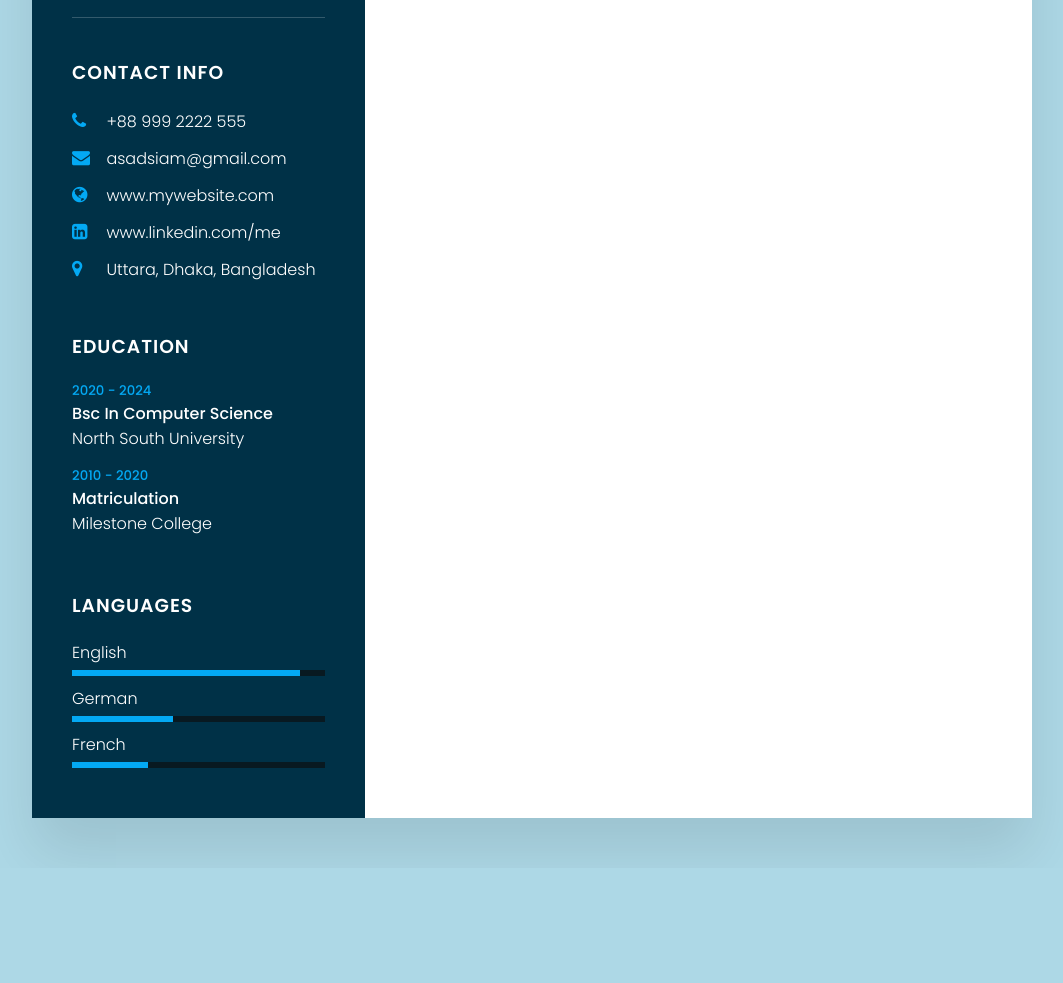
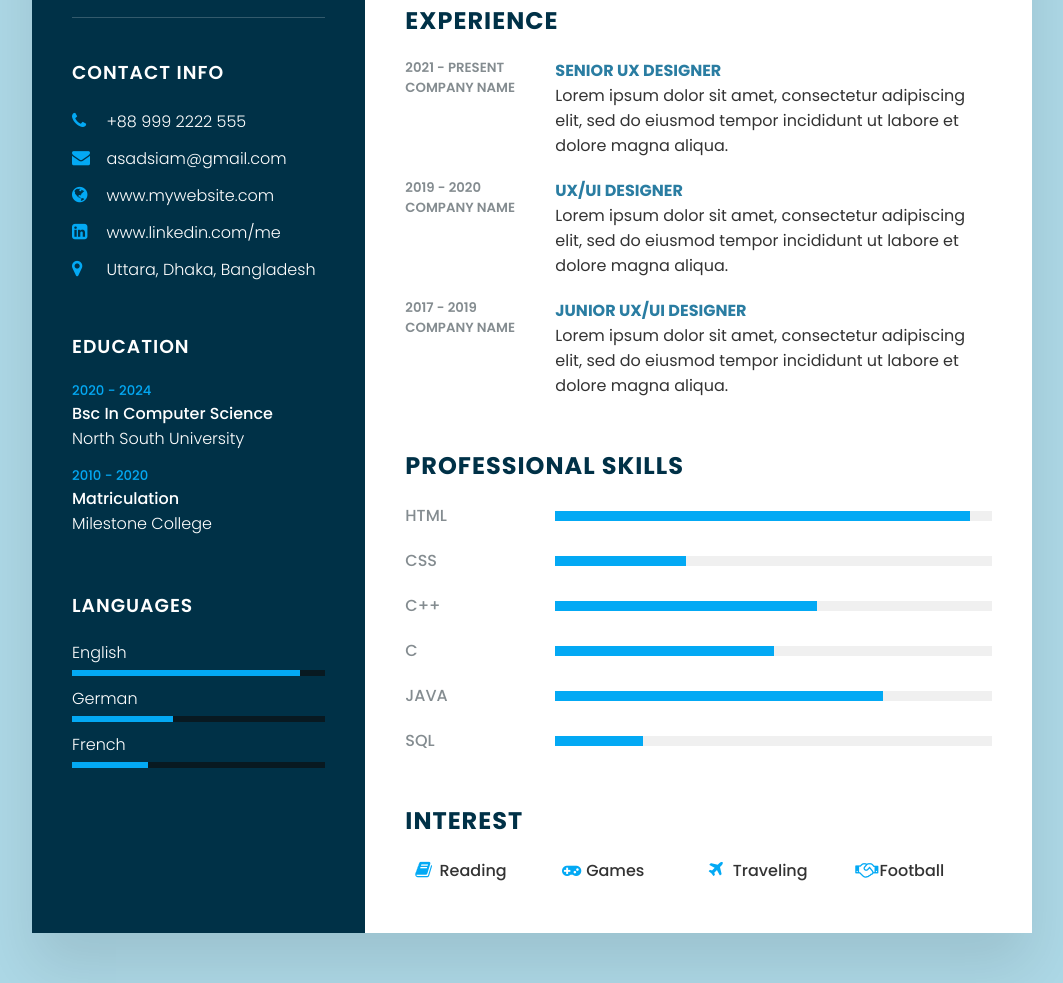
Before and after one commit to siambhuiyan/onlineResponsiveCV, a plain HTML site: page index.html in a window 1280 px wide. Shown: the part 382-1365 px from the top of the page, without its empty margins (108-1171 px from the left). Before the commit the page ends 1250 px from the top, so only its background shows below. Drawn offline with Linux system fonts and the light colour scheme.

Commit message:
right side and the complete website deploy

```diff
--- a/index.html
+++ b/index.html
@@ -101,6 +101,101 @@
                         cillum dolore eu fugiat nulla pariatur. Excepteur sint occaecat cupidatat non
                         proident, sunt in culpa qui officia deserunt mollit anim id est laborum.</p>
                 </div>
+                <div class="about">
+                    <h2 class="title2">Experience</h2>
+                    <div class="box">
+                        <div class="year_company">
+                            <h5>2021 - Present</h5>
+                            <h5>Company Name</h5>
+                        </div>
+                        <div class="text">
+                            <h4>Senior UX Designer</h4>
+                            <p>Lorem ipsum dolor sit amet, consectetur adipiscing elit, sed do eiusmod tempor incididunt ut
+                            labore et dolore magna aliqua.</p>
+                        </div>
+                    </div>
+                    <div class="box">
+                        <div class="year_company">
+                            <h5>2019 - 2020</h5>
+                            <h5>Company Name</h5>
+                        </div>
+                        <div class="text">
+                            <h4>UX/UI Designer</h4>
+                            <p>Lorem ipsum dolor sit amet, consectetur adipiscing elit, sed do eiusmod tempor incididunt ut
+                            labore et dolore magna aliqua.</p>
+                        </div>
+                    </div>
+
+                    <div class="box">
+                        <div class="year_company">
+                            <h5>2017 - 2019</h5>
+                            <h5>Company Name</h5>
+                        </div>
+                        <div class="text">
+                            <h4>Junior UX/UI Designer</h4>
+                            <p>Lorem ipsum dolor sit amet, consectetur adipiscing elit, sed do eiusmod tempor incididunt ut
+                            labore et dolore magna aliqua.</p>
+                        </div>
+                    </div>
+                </div>
+                <div class="about skills">
+                    <h2 class="title2">Professional Skills</h2>
+                    <div class="box">
+                        <h4>Html</h4>
+                        <div class="percent">
+                            <div style="width: 95%"></div>
+                        </div>
+                    </div>
+
+                    <div class="box">
+                        <h4>CSS</h4>
+                        <div class="percent">
+                            <div style="width: 30%"></div>
+                        </div>
+                    </div>
+
+                    <div class="box">
+                        <h4>C++</h4>
+                        <div class="percent">
+                            <div style="width: 60%"></div>
+                        </div>
+                    </div>
+
+                    <div class="box">
+                        <h4>C</h4>
+                        <div class="percent">
+                            <div style="width: 50%"></div>
+                        </div>
+                    </div>
+
+                    <div class="box">
+                        <h4>JAVA</h4>
+                        <div class="percent">
+                            <div style="width: 75%"></div>
+                        </div>
+                    </div>
+
+                    <div class="box">
+                        <h4>SQL</h4>
+                        <div class="percent">
+                            <div style="width: 20%"></div>
+                        </div>
+                    </div>
+                </div>
+                <div class="about interest">
+                    <h2 class="title2">Interest</h2>
+                    <ul>
+                        <li><i class="fa fa-book" aria-hidden="true"></i>
+                            Reading</li>
+                        <li><i class="fa fa-gamepad" aria-hidden="true"></i>
+                            Games</li>
+                        <li><i class="fa fa-plane" aria-hidden="true"></i>
+                            Traveling</li>
+                        <li><i class="fa fa-handshake-o" aria-hidden="true"></i>
+                            Football</li>
+
+                    </ul>
+                </div>
             </div>
         </div>
 
--- a/main.css
+++ b/main.css
@@ -163,3 +163,94 @@ body{
     letter-spacing: 1px;
     margin-bottom: 10px;
 }
+
+p{
+    color: #333;
+}
+
+.about .box{
+    display: flex;
+    flex-direction: row;
+    margin: 20px 0;
+}
+
+.about .box .year_company{
+    min-width: 150px;
+}
+
+.about .box .year_company h5{
+    text-transform: uppercase;
+    color: #848c90;
+    font-weight: 600;
+}
+
+.about .box .text h4{
+    text-transform: uppercase;
+    color: #2a7da2;
+    font-size: 16px;
+}
+
+.skills .box{
+    position: relative;
+    width: 100%;
+    display: grid;
+    grid-template-columns: 150px 1fr;
+    justify-content: center;
+    align-items: center;
+}
+.skills .box h4{
+    text-transform: uppercase;
+    color: #848c90;
+    font-weight: 500;
+}
+.skills .box .percent{
+    position: relative;
+    width: 100%;
+    height: 10px;
+    background: #f0f0f0;
+}
+.skills .box .percent div{
+    position: absolute;
+    top: 0;
+    left: 0;
+    height: 100%;
+    background: #03a9f4;
+}
+.interest ul{
+    display: grid;
+    grid-template-columns: repeat(4,1fr);
+}
+.interest ul li{
+    list-style-type: none;
+    color: #333;
+    font-weight: 500;
+    margin: 10px;
+}
+.interest ul li .fa{
+    color:#03a9f4;
+    font-size: 18px;
+    width: 20px;
+}
+@media(max-width: 1000px){
+    .container{
+        margin: 10px;
+        grid-template-columns: repeat(1,1fr);
+    }
+    .interest ul{
+        grid-template-columns: repeat(2,1fr);
+    }
+}
+@media(max-width: 600px){
+    .about .box{
+        flex-direction: column;
+    }
+    .about .box .year_company{
+        margin-bottom: 5px;
+    }
+    .interest ul{
+        grid-template-columns: repeat(1,1fr);
+    }
+    .skills .box{
+        grid-template-columns: repeat(1,1fr);
+    }
+}
```
